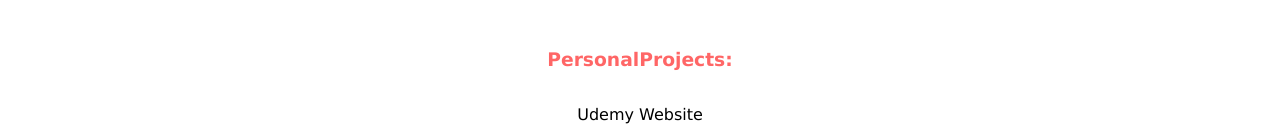
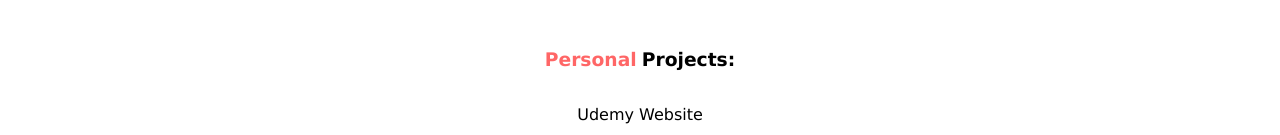
Before and after one commit to king-mayor/skills, a plain HTML site: page index.html in a window 1280 px wide. Shown: the part 905-1040 px from the top of the page. Drawn offline with Linux system fonts and the light colour scheme.

Commit message:
Update style.css

```diff
--- a/style.css
+++ b/style.css
@@ -80,6 +80,10 @@ hr {
 .listing {
     margin-top: 50px;
 }
+.listing  span {
+    color: black;
+    margin-left: 5px;
+}
 .listing h3 {
     display: flex;
     justify-content: center;
```
